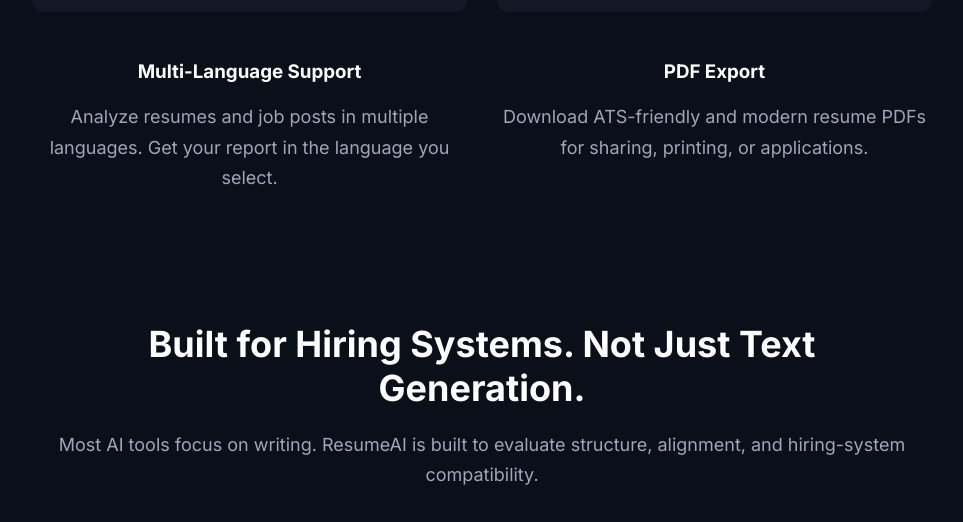
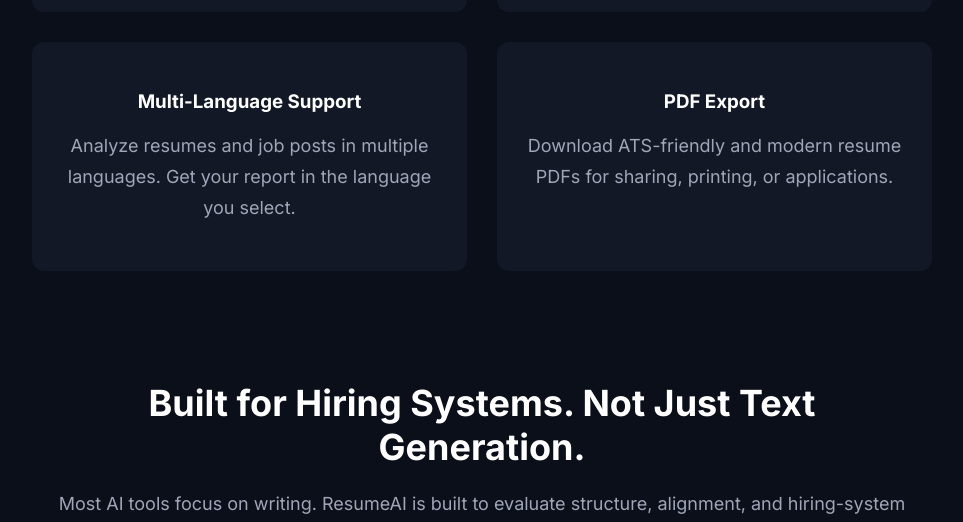
Before and after one commit to volkan9233/resumeai, a website: page index.html in a window 1280 px wide. Shown: the part 1680-2202 px from the top of the page, without its empty margins (158-1121 px from the left). Drawn offline with Linux system fonts and the light colour scheme.

Commit message:
Update index.html

```diff
--- a/index.html
+++ b/index.html
@@ -406,12 +406,12 @@
     <h3>AI Optimized Rewrite</h3>
     <p>Get a recruiter-ready, ATS-optimized resume version.</p>
   </div>
-      <div class="feature-card">
+      <div class="feature">
   <h3>Multi-Language Support</h3>
   <p>Analyze resumes and job posts in multiple languages. Get your report in the language you select.</p>
 </div>
 
-<div class="feature-card">
+<div class="feature">
   <h3>PDF Export</h3>
   <p>Download ATS-friendly and modern resume PDFs for sharing, printing, or applications.</p>
 </div>
```
